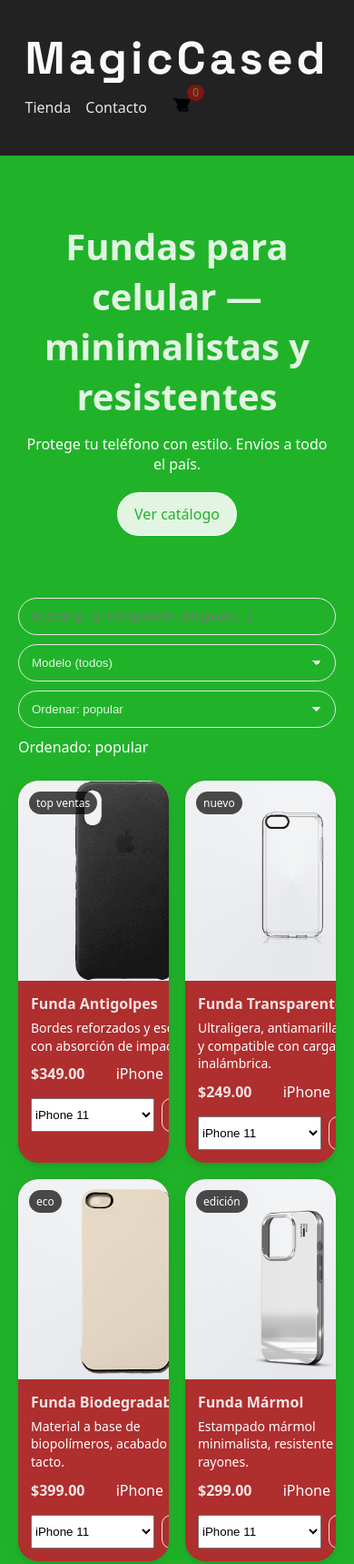
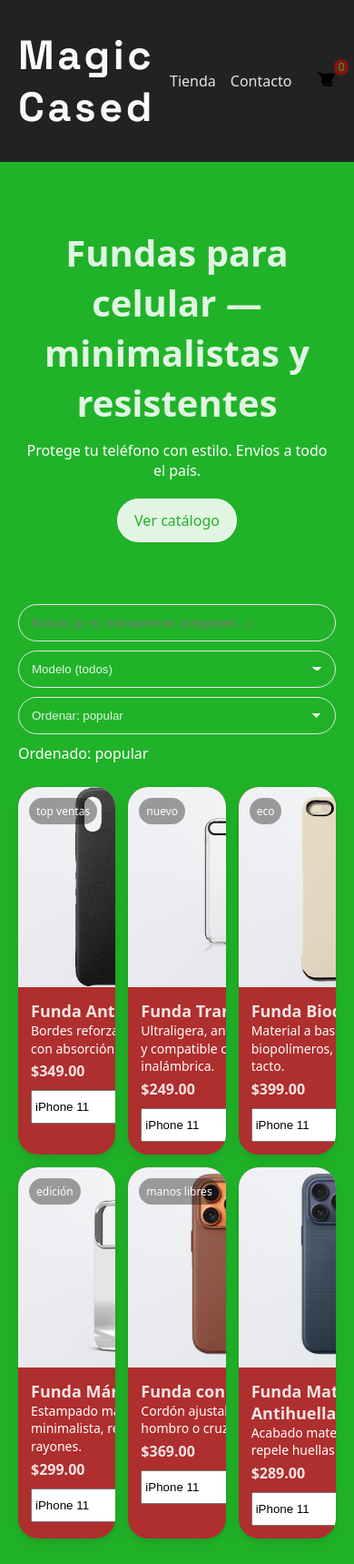
Before and after one commit to fercq/magicCased, a plain HTML site: page index.html in a window 390 px wide. Shown: the top 1719 px of the page at 91% size. Drawn offline with Linux system fonts and the light colour scheme.

Commit message:
Mobile view changed to 3 frames

```diff
--- a/index.html
+++ b/index.html
@@ -23,7 +23,7 @@
 <body>
   <header class="site-header">
     <div class="container">
-      <a class="brand" href="#" aria-label="Inicio">MagicCased</a>
+      <a class="brand" href="#" aria-label="Inicio">Magic Cased</a>
       <nav class="nav">
         <a href="#tienda">Tienda</a>
         <a href="#contacto">Contacto</a>
--- a/styles.css
+++ b/styles.css
@@ -33,15 +33,18 @@
   }
 
   .container { max-width: 1100px; margin: 0 auto; padding: 20px; }
-  /* Header: full width black bar, container centers content */
-  .site-header { display: flex; align-items: center; justify-content: space-between; gap: 1px; background: var(--header-bg); color: var(--header-text); padding: 12px 0; }
-  .brand { font-weight: 700; letter-spacing: .08em; text-decoration: none; color: var(--header-text); font-size: 50px; font-family: 'Space Grotesk', ui-sans-serif, system-ui, -apple-system, Segoe UI, Roboto, Inter, 'Noto Sans', Helvetica, Arial; }
-  .nav { display: flex; align-items: center; gap: 16px; }
+  /* Header: full width bar; inner .container arranges brand/nav */
+  .site-header { background: var(--header-bg); color: var(--header-text); padding: 12px 0; }
+  .site-header .container { display: flex; align-items: center; gap: 16px; }
+  .brand { font-weight: 700; letter-spacing: .08em; text-decoration: none; color: var(--header-text); font-size: 45px; font-family: 'Space Grotesk', ui-sans-serif, system-ui, -apple-system, Segoe UI, Roboto, Inter, 'Noto Sans', Helvetica, Arial; }
+  .nav { display: flex; align-items: center; gap: 16px; width: 100%; }
+  /* keep the two links on the left; push the cart button to the far right */
+  .nav .icon-btn { margin-left: auto; }
   .nav a { color: var(--header-text); opacity: .9; text-decoration: none; }
   .nav a:hover { opacity: 1; }
   .icon-btn { background: transparent; border: 1px solid transparent; padding: 8px 10px; border-radius: 999px; cursor: pointer; position: relative; color: var(--header-text); }
   .icon-btn:hover { background: rgba(255,255,255,.06); }
-  .badge { position: absolute; top: -4px; right: -4px; background: var(--accent); color: var(--bg); border-radius: 999px; padding: 2px 6px; font-size: 12px; }
+  .badge { position: absolute; top: -4px; right: -4px; background: var(--accent); color: var(--bg); border-radius: 999px; padding: 2px 5px; font-size: 12px; }
 
   .hero { padding: 72px 24px 40px; text-align: center; }
   .hero h1 { font-size: clamp(40px, 6.2vw + 18px, 40px); margin: 0 0 14px; }
@@ -74,11 +77,11 @@
   .card:hover { transform: translateY(-2px); }
   .thumb { position: relative; background: conic-gradient(from 180deg at 50% 50%, #e5e7eb, #f3f4f6, #e5e7eb); }
   .badge-tag {
-    position: absolute; left: 12px; top: 12px; background: rgba(0,0,0,.7); color: #fff;
-    font-size: 12px; padding: 4px 8px; border-radius: 999px;
+    position: absolute; left: 12px; top: 12px; background: rgba(0, 0, 0, 0.366); color: #fff;
+    font-size: 12px; padding: 6px 8px; border-radius: 999px;
   }
-  .card-body { padding: 14px; display: grid; gap: 6px; align-content: start; }
-  .card h3 { margin: 0; font-size: 16px; }
+  .card-body { padding: 14px; display: grid; gap: 0px; align-content: start; }
+  .card h3 { margin: 0; font-size: 18px; }
   .card p { margin: 0; color: var(--muted); font-size: 14px; line-height: 1.4; }
   .card .meta { display: flex; align-items: center; justify-content: space-between; gap: 8px; margin-top: 4px; }
   .price { font-weight: 700; }
@@ -121,14 +124,14 @@
 }
 
 /* Grilla de tarjetas */
-.grid { display: grid; gap: 18px; grid-template-columns: repeat(3, 1fr); margin-top: 10px; }
+.grid { display: grid; gap: 14px; grid-template-columns: repeat(3, 1fr); margin-top: 10px; }
 
 /* Tablet/Laptop angosto: 2 columnas */
 @media (max-width: 900px) {
-  .grid { grid-template-columns: repeat(2, 1fr); }
+  .grid { grid-template-columns: repeat(3, 1fr); }
 }
 
 /* Móvil: mantenemos 2 columnas (antes era 1) */
 @media (max-width: 580px) {
-  .grid { grid-template-columns: repeat(2, 1fr); }
+  .grid { grid-template-columns: repeat(3, 1fr); }
 }
```
